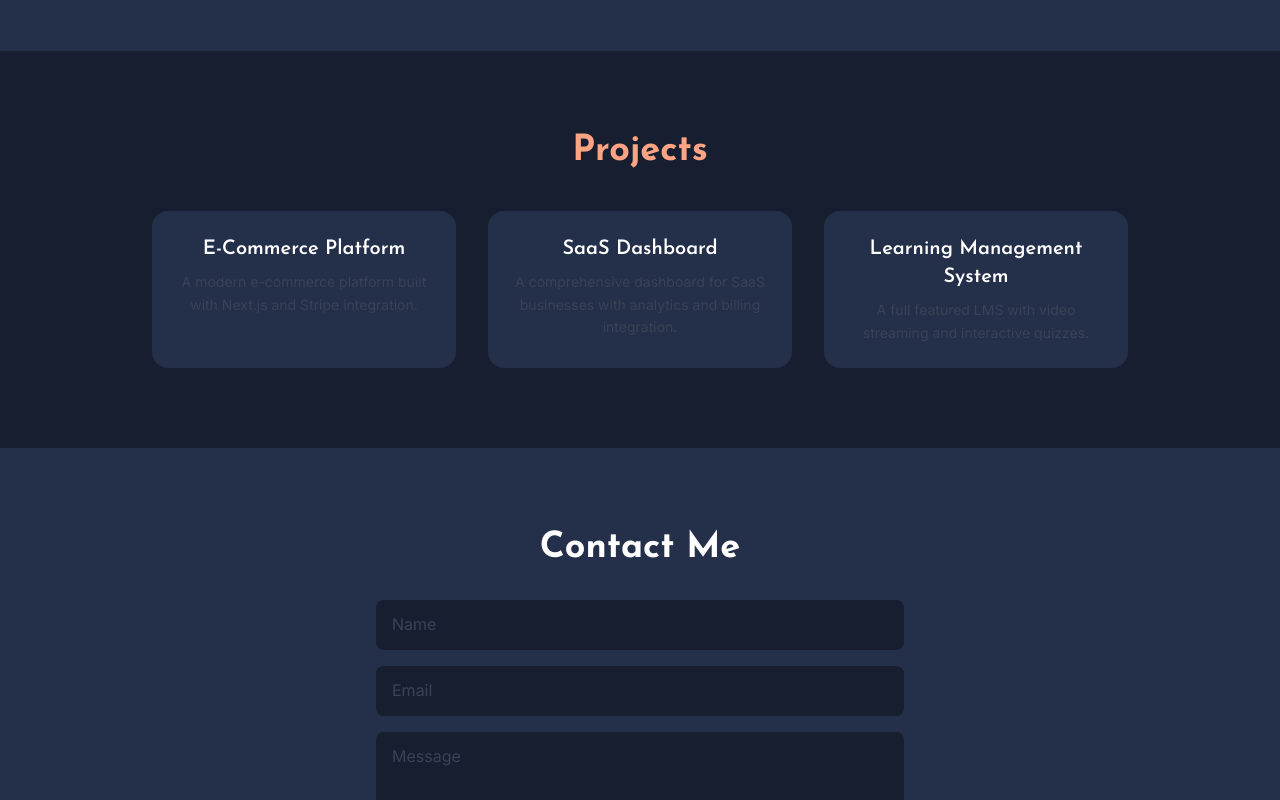
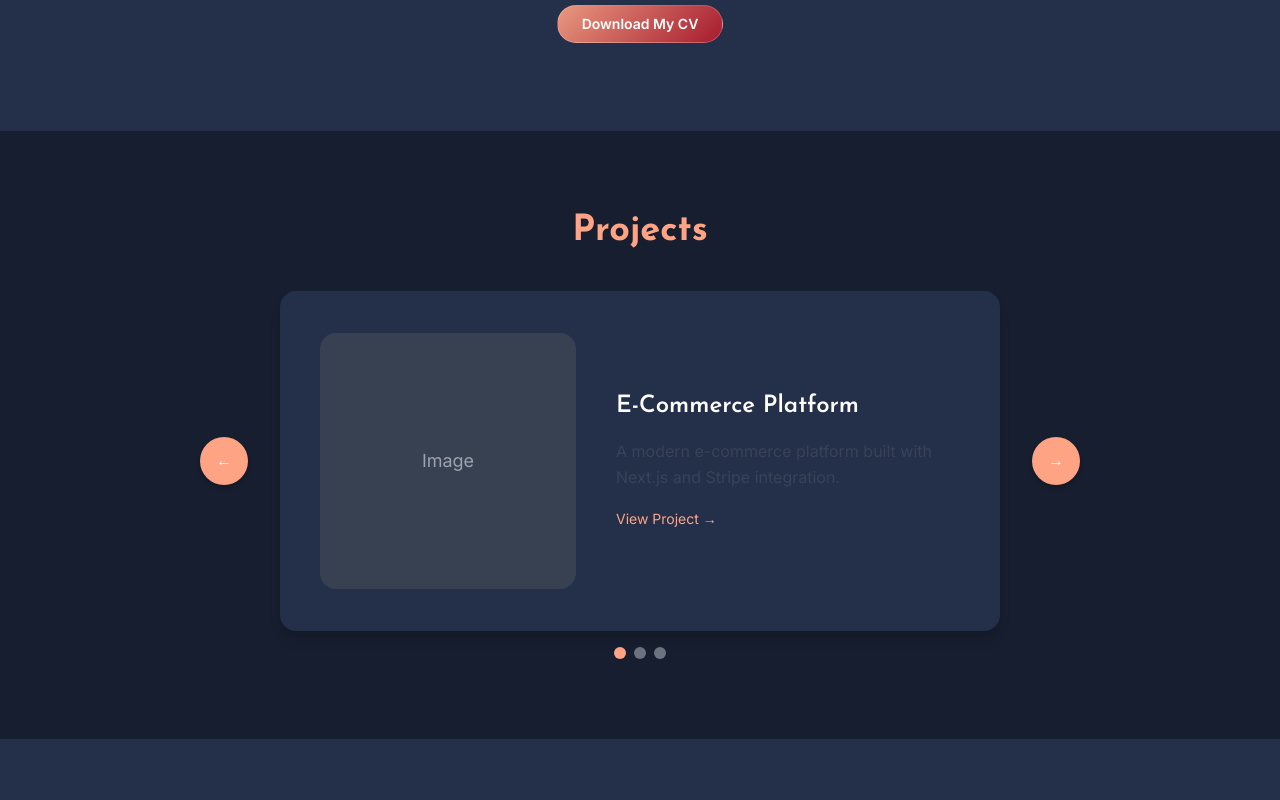
Before and after one commit to dasunsucharith/daunsucharith-me, a Next.js app: page / in a window 1280 px wide. Shown: the part 1340-2140 px from the top of the page. Built offline with nearby package versions, Linux system fonts and the light colour scheme.

Commit message:
feat(hero, projects): enhance HeroSection with SVG divider and improve ProjectsSection interactivity

```diff
--- a/components/sections/HeroSection.tsx
+++ b/components/sections/HeroSection.tsx
@@ -28,7 +28,7 @@ const HeroSection = () => {
       {/* Hero section with Rive background */}
       <section
         id="hero"
-        className="w-screen flex items-center relative overflow-x-hidden group"
+        className="w-screen flex items-center justify-center relative overflow-x-hidden group"
         style={{ backgroundColor: 'var(--primary-color)', position: 'relative', minHeight: '600px', paddingTop: '5rem', paddingBottom: '5rem' }}
       >
         {/* Animated interactive background */}
@@ -141,6 +141,18 @@ const HeroSection = () => {
           </motion.div>
         </motion.div>
       </section>
+      {/* Curved SVG divider between Hero and About sections */}
+      <div className="w-full overflow-hidden leading-none" style={{ lineHeight: 0 }}>
+        <svg viewBox="0 0 1440 120" width="100%" height="80" fill="none" xmlns="http://www.w3.org/2000/svg" preserveAspectRatio="none" style={{ display: 'block' }}>
+          <defs>
+            <linearGradient id="heroToAbout" x1="0" y1="0" x2="0" y2="1">
+              <stop offset="0%" stopColor="var(--primary-color)" />
+              <stop offset="100%" stopColor="var(--brand-surface, #181f2f)" />
+            </linearGradient>
+          </defs>
+          <path d="M0,80 C360,160 1080,0 1440,80 L1440,120 L0,120 Z" fill="url(#heroToAbout)" />
+        </svg>
+      </div>
     </>
   )
 }
--- a/components/sections/ProjectsSection.tsx
+++ b/components/sections/ProjectsSection.tsx
@@ -1,5 +1,6 @@
 'use client'
 
+import React, { useState } from 'react'
 import { motion } from 'framer-motion'
 
 const projects = [
@@ -22,9 +23,17 @@ const projects = [
 ]
 
 const ProjectsSection = () => {
+	const [current, setCurrent] = useState(0)
+	const total = projects.length
+
+	const prevSlide = () =>
+		setCurrent((prev) => (prev === 0 ? total - 1 : prev - 1))
+	const nextSlide = () =>
+		setCurrent((prev) => (prev === total - 1 ? 0 : prev + 1))
+
 	return (
 		<section id="projects" className="py-20 bg-brand-base text-white">
-			<div className="max-w-5xl mx-auto px-6 text-center">
+			<div className="max-w-3xl mx-auto px-6 text-center">
 				<motion.h2
 					initial={{ opacity: 0, y: 30 }}
 					whileInView={{ opacity: 1, y: 0 }}
@@ -35,24 +44,59 @@ const ProjectsSection = () => {
 				>
 					Projects
 				</motion.h2>
-				<div className="grid gap-8 md:grid-cols-3">
-					{projects.map((project, idx) => (
+				<div className="relative flex items-center justify-center">
+					<button
+						onClick={prevSlide}
+						className="absolute left-[-5rem] z-10 bg-[#FEA485] text-white rounded-full w-12 h-12 flex items-center justify-center shadow-md hover:bg-[#ff8c5a] transition-colors duration-300"
+					>
+						&#8592;
+					</button>
+					<div className="w-full flex justify-center">
 						<motion.a
-							key={idx}
-							href={project.url}
+							key={current}
+							href={projects[current].url}
 							target="_blank"
 							rel="noopener noreferrer"
-							className="block bg-brand-surface rounded-2xl p-6 hover:shadow-lg transition-shadow"
+							className="flex flex-col md:flex-row bg-brand-surface rounded-2xl p-10 w-full max-w-3xl items-center shadow-lg transition-shadow min-h-[340px]"
 							initial={{ opacity: 0, y: 20 }}
-							whileInView={{ opacity: 1, y: 0 }}
-							viewport={{ once: true }}
-							transition={{ duration: 0.6, delay: idx * 0.1 }}
+							animate={{ opacity: 1, y: 0 }}
+							transition={{ duration: 0.6 }}
 						>
-							<h3 className="text-xl font-semibold mb-2">{project.title}</h3>
-							<p className="text-brand-muted text-sm leading-relaxed">
-								{project.description}
-							</p>
+							{/* Image placeholder */}
+							<div className="w-64 h-64 bg-gray-700 rounded-2xl flex-shrink-0 mb-6 md:mb-0 md:mr-10 flex items-center justify-center">
+								<span className="text-gray-400 text-lg">Image</span>
+							</div>
+							{/* Content */}
+							<div className="flex-1 text-left">
+								<h3 className="text-2xl font-semibold mb-4">
+									{projects[current].title}
+								</h3>
+								<p className="text-brand-muted text-base leading-relaxed mb-4">
+									{projects[current].description}
+								</p>
+								<span className="text-sm text-brand-accent">
+									View Project &rarr;
+								</span>
+							</div>
 						</motion.a>
+					</div>
+					<button
+						onClick={nextSlide}
+						className="absolute right-[-5rem] z-10 bg-[#FEA485] text-white rounded-full w-12 h-12 flex items-center justify-center shadow-md hover:bg-[#ff8c5a] transition-colors duration-300"
+					>
+						&#8594;
+					</button>
+				</div>
+				<div className="flex justify-center mt-4 gap-2">
+					{projects.map((_, idx) => (
+						<button
+							key={idx}
+							onClick={() => setCurrent(idx)}
+							className={`w-3 h-3 rounded-full ${
+								current === idx ? 'bg-[#FEA485]' : 'bg-gray-500'
+							} transition-colors`}
+							aria-label={`Go to slide ${idx + 1}`}
+						/>
 					))}
 				</div>
 			</div>
```
